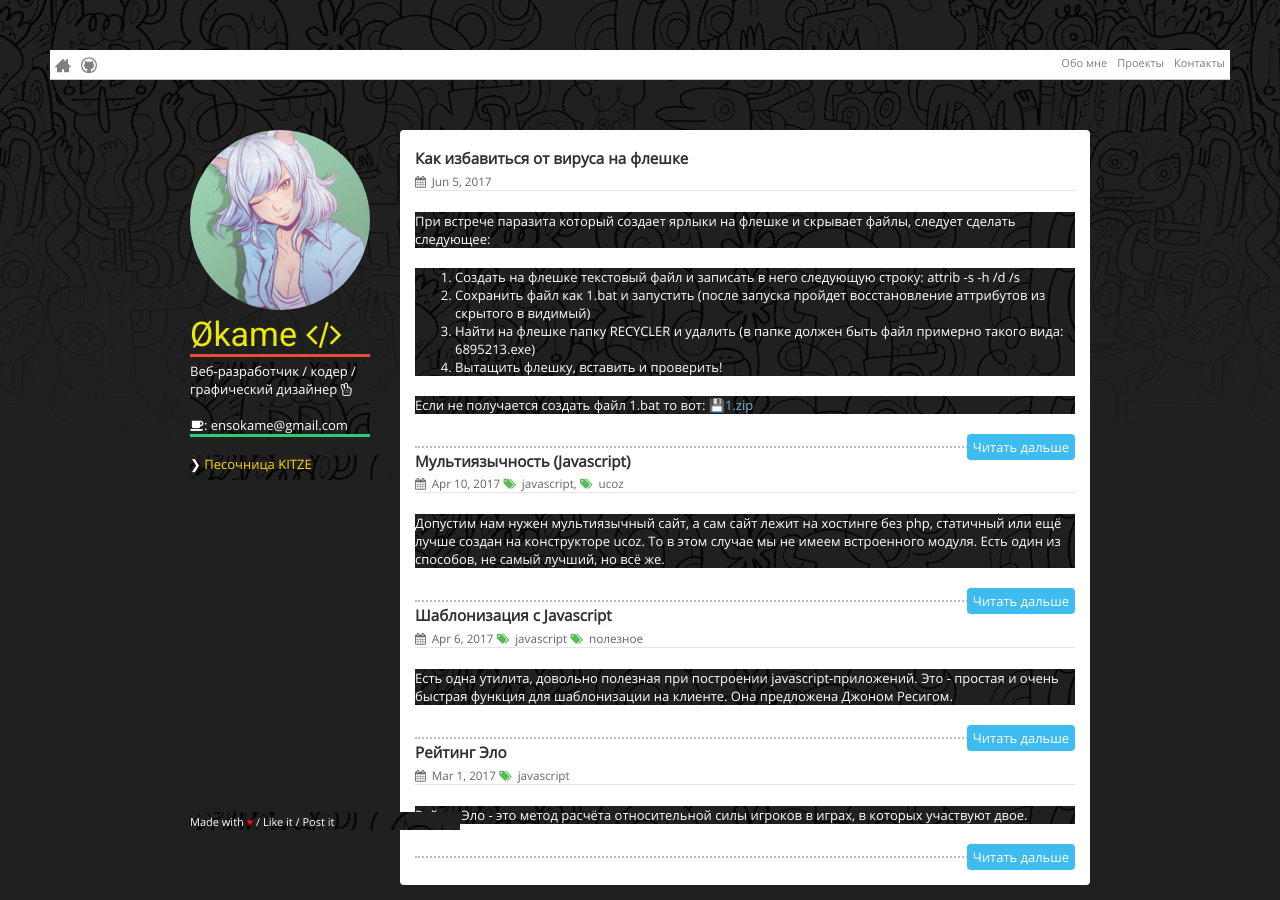
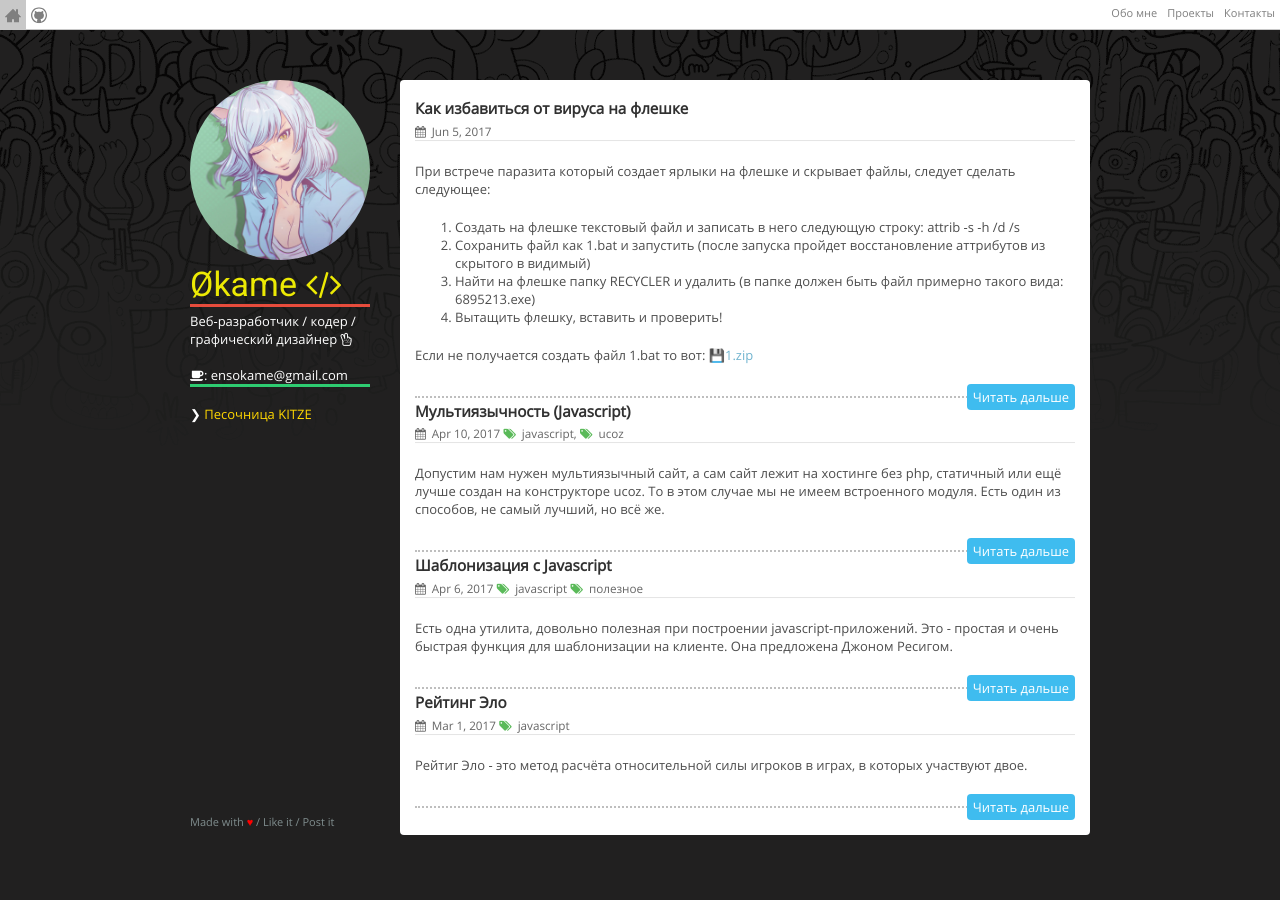
Before and after one commit to IOEnso/ioenso.github.io, a Jekyll site: the page built from index.html, in a window 1280 px wide. Built offline with Jekyll 4.4.1, drawn with Linux system fonts in a browser that asks for light colours.

Commit message:
Update main.css

```diff
--- a/assets/css/main.css
+++ b/assets/css/main.css
@@ -1,19 +1,5 @@
 @import url('/assets/fonts/OpenSans/OpenSans.css');
-
 body {
-  background: #fefefe;
-  padding:50px;
-  font: 13px "OpenSans";
-  color:#fff;
-  font-weight:400;
-}
-
-h1, h2, h3, h4, h5, h6 {
-  color:#FFD700;
-  margin:0 0 20px;
-}
-
-p, ul, ol, table, pre,body {
   background-color: #212020;
   background-image: url('/assets/img/pattern-black.png');
   background-repeat: repeat-x;
```
